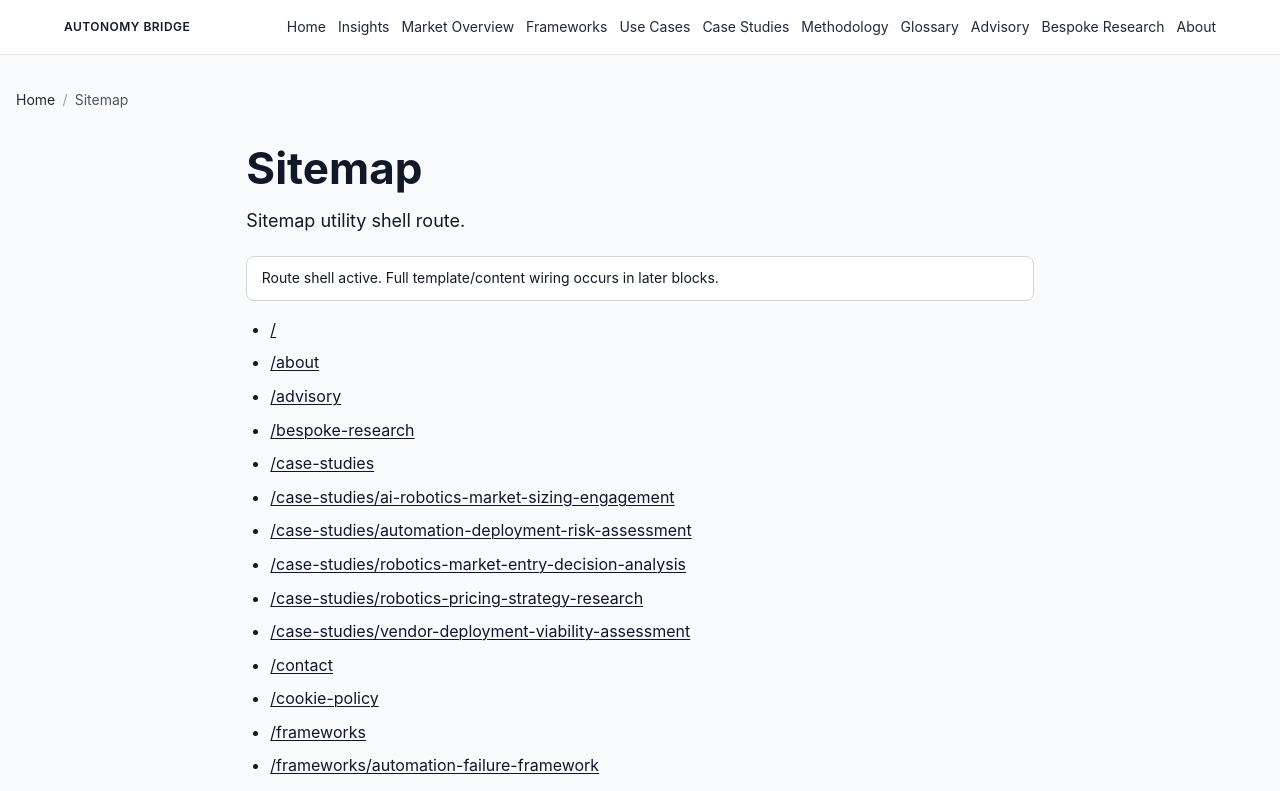
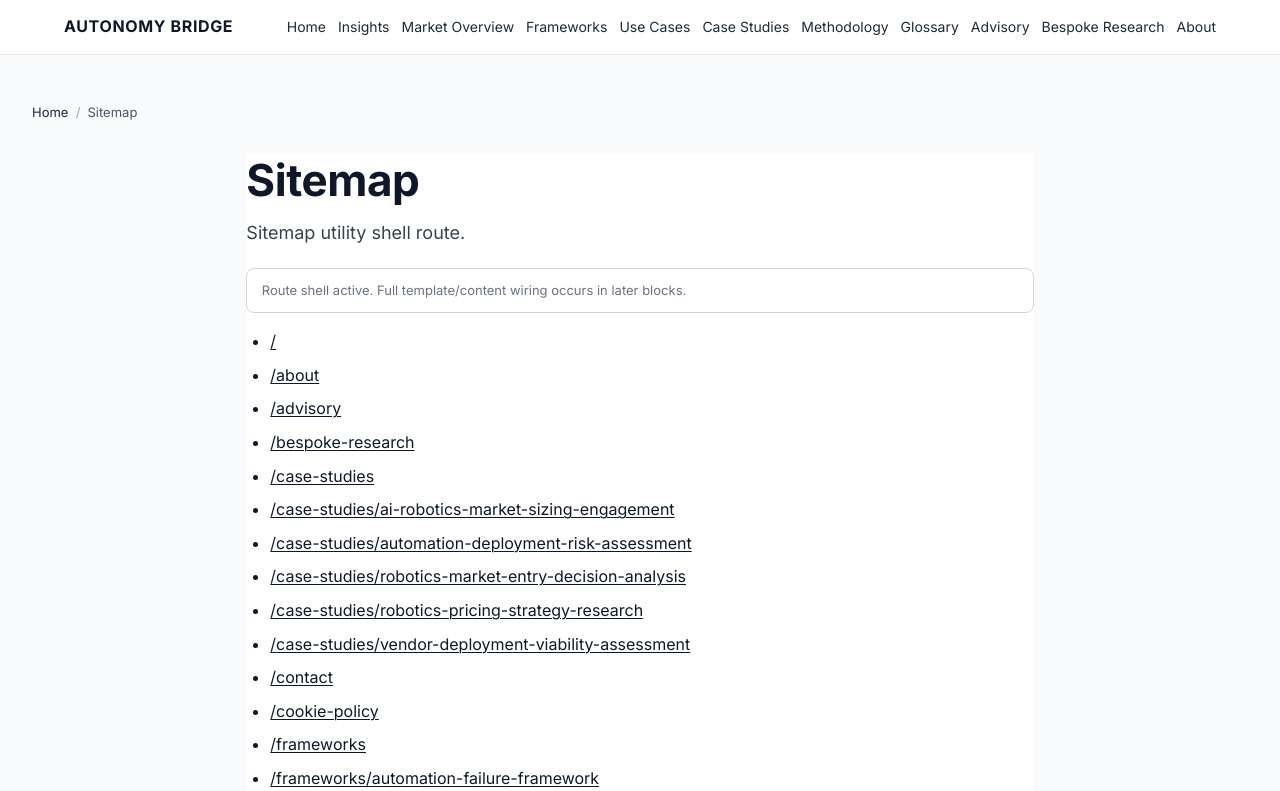
Before and after one commit to deepakgupta5/autonomy-bridge-web, an Astro site: page /sitemap in a window 1280 px wide. Shown: the top 791 px of the page. Built offline with nearby package versions, Linux system fonts and the light colour scheme; Astro itself is replaced by a stand-in of ours.

Commit message:
Apply typography and layout visual tuning updates

```diff
--- a/src/components/Header.astro
+++ b/src/components/Header.astro
@@ -56,6 +56,10 @@
     color: #111827;
     text-decoration: none;
     white-space: nowrap;
+    font-size: 1rem;
+    font-weight: 700;
+    letter-spacing: 0.04em;
+    text-transform: uppercase;
   }
 
   .site-nav {
--- a/src/components/MainLayout.astro
+++ b/src/components/MainLayout.astro
@@ -76,6 +76,12 @@
   <head>
     <meta charset="UTF-8" />
     <meta name="viewport" content="width=device-width, initial-scale=1.0" />
+    <link rel="preconnect" href="https://fonts.googleapis.com" />
+    <link rel="preconnect" href="https://fonts.gstatic.com" crossorigin />
+    <link
+      href="https://fonts.googleapis.com/css2?family=IBM+Plex+Serif:wght@600;700&family=Inter:wght@400;600;700&display=swap"
+      rel="stylesheet"
+    />
     <title>{metadata.titleTag}</title>
     {metadata.description && <meta name="description" content={metadata.description} />}
     {metadata.keywordsContent && <meta name="keywords" content={metadata.keywordsContent} />}
@@ -122,6 +128,6 @@
   .page-content {
     max-width: 82rem;
     margin: 0 auto;
-    padding: 2.25rem 1rem 3rem;
+    padding: 3rem 2rem 5rem;
   }
 </style>
--- a/src/styles/global.css
+++ b/src/styles/global.css
@@ -120,3 +120,99 @@
   line-height: var(--role-body-line);
   font-weight: var(--weight-regular);
 }
+
+.type-h1 {
+  font-family: "IBM Plex Serif", serif;
+  font-size: clamp(1.75rem, 1.4rem + 1.6vw, 2.5rem);
+  font-weight: 600;
+  line-height: 1.2;
+  letter-spacing: -0.01em;
+  color: #0f172a;
+  margin: 0 0 1rem;
+}
+
+.type-h2 {
+  font-family: "IBM Plex Serif", serif;
+  font-size: clamp(1.35rem, 1.1rem + 1vw, 1.875rem);
+  font-weight: 600;
+  line-height: 1.25;
+  color: #0f172a;
+  margin: 0 0 0.75rem;
+}
+
+.type-h3 {
+  font-family: "IBM Plex Serif", serif;
+  font-size: 1.25rem;
+  font-weight: 600;
+  line-height: 1.3;
+  color: #0f172a;
+  margin: 0 0 0.5rem;
+}
+
+.type-h4 {
+  font-family: "Inter", sans-serif;
+  font-size: 1.05rem;
+  font-weight: 600;
+  line-height: 1.35;
+  color: #0f172a;
+  margin: 0;
+}
+
+.type-body {
+  font-family: "Inter", sans-serif;
+  font-size: 1rem;
+  line-height: 1.6;
+  color: #1f2937;
+  margin: 0;
+}
+
+.type-body-sm {
+  font-family: "Inter", sans-serif;
+  font-size: 0.875rem;
+  line-height: 1.55;
+  color: #374151;
+}
+
+.type-meta {
+  font-family: "Inter", sans-serif;
+  font-size: 0.8125rem;
+  line-height: 1.5;
+  color: #6b7280;
+}
+
+.type-eyebrow {
+  font-family: "Inter", sans-serif;
+  font-size: 0.75rem;
+  font-weight: 600;
+  letter-spacing: 0.07em;
+  text-transform: uppercase;
+  color: #6b7280;
+  margin: 0;
+}
+
+.type-caption {
+  font-family: "Inter", sans-serif;
+  font-size: 0.8125rem;
+  line-height: 1.5;
+  color: #6b7280;
+}
+
+.type-list {
+  padding-left: 1.25rem;
+  margin: 0.5rem 0;
+}
+
+.type-list li + li {
+  margin-top: 0.4rem;
+}
+
+.prose-surface {
+  background: #ffffff;
+}
+
+.prose-intro {
+  font-size: 1.0625rem;
+  line-height: 1.65;
+  color: #374151;
+  max-width: 68ch;
+}
```
